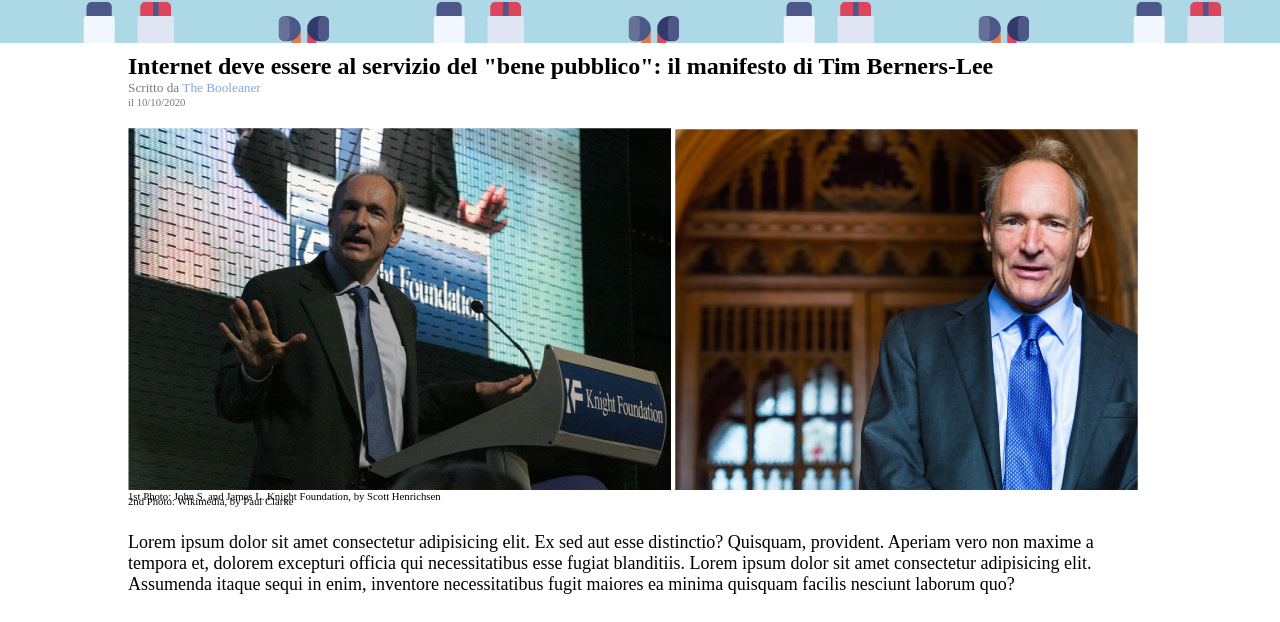
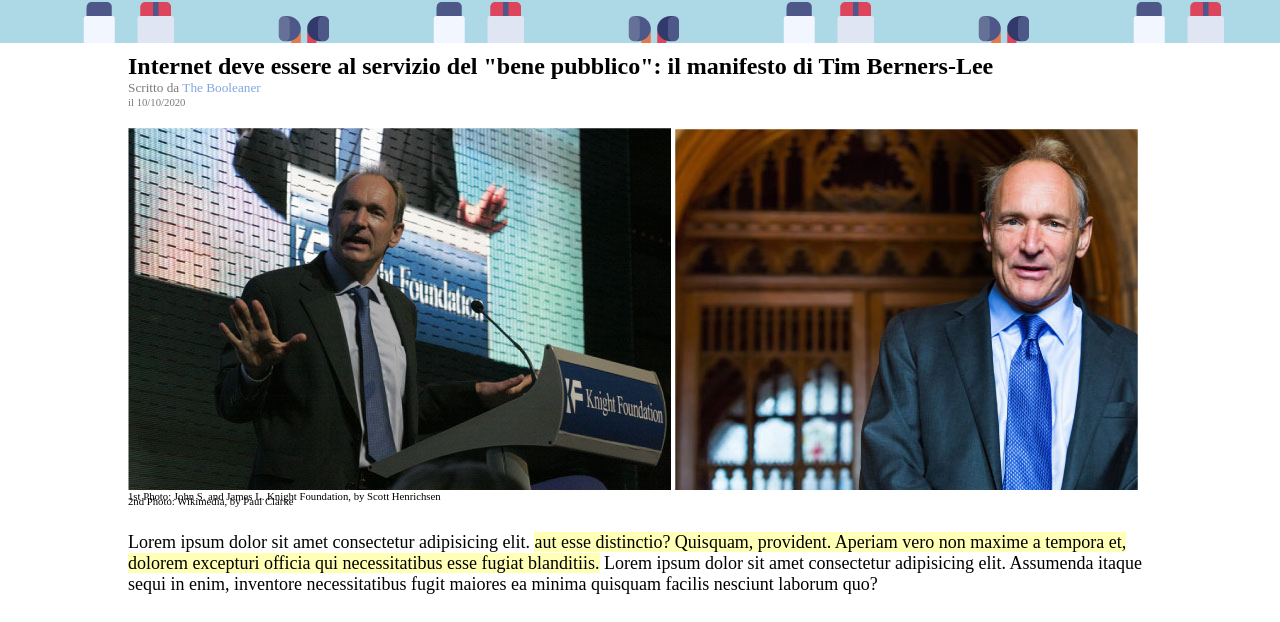
Before and after one commit to feffyx/html-css-booleaner, a plain HTML site: page index.html in a window 1280 px wide. Shown: the part 112-734 px from the top of the page. Drawn offline with Linux system fonts and the light colour scheme.

Commit message:
Aggiungo testo evidenziato.

```diff
--- a/index.html
+++ b/index.html
@@ -36,7 +36,7 @@
                     </section>
 
                     <section>
-                        <p class="paragraph">Lorem ipsum dolor sit amet consectetur adipisicing elit. Ex sed aut esse distinctio? Quisquam, provident. Aperiam vero non maxime a tempora et, dolorem excepturi officia qui necessitatibus esse fugiat blanditiis. Lorem ipsum dolor sit amet consectetur adipisicing elit. Assumenda itaque sequi in enim, inventore necessitatibus fugit maiores ea minima quisquam facilis nesciunt laborum quo?</p>
+                        <p class="paragraph">Lorem ipsum dolor sit amet consectetur adipisicing elit. <a class=higlighted style="text-decoration:none"> aut esse distinctio? Quisquam, provident. Aperiam vero non maxime a tempora et, dolorem excepturi officia qui necessitatibus esse fugiat blanditiis.</a> Lorem ipsum dolor sit amet consectetur adipisicing elit. Assumenda itaque sequi in enim, inventore necessitatibus fugit maiores ea minima quisquam facilis nesciunt laborum quo?</p>
 
                         <ul class="list">
                             <li>Lorem ipsum dolor sit amet consectetur adipisicing elit.</li>
--- a/style/style.css
+++ b/style/style.css
@@ -89,8 +89,11 @@ main {
     border: 3px solid white;
     padding: 3px;
     width: 10%;
-  }
+}
 
+.higlighted{
+    background-color: rgba(255, 255, 0, 0.292);
+}
   .table {
     border-collapse: collapse;
     width: 100%;
```
